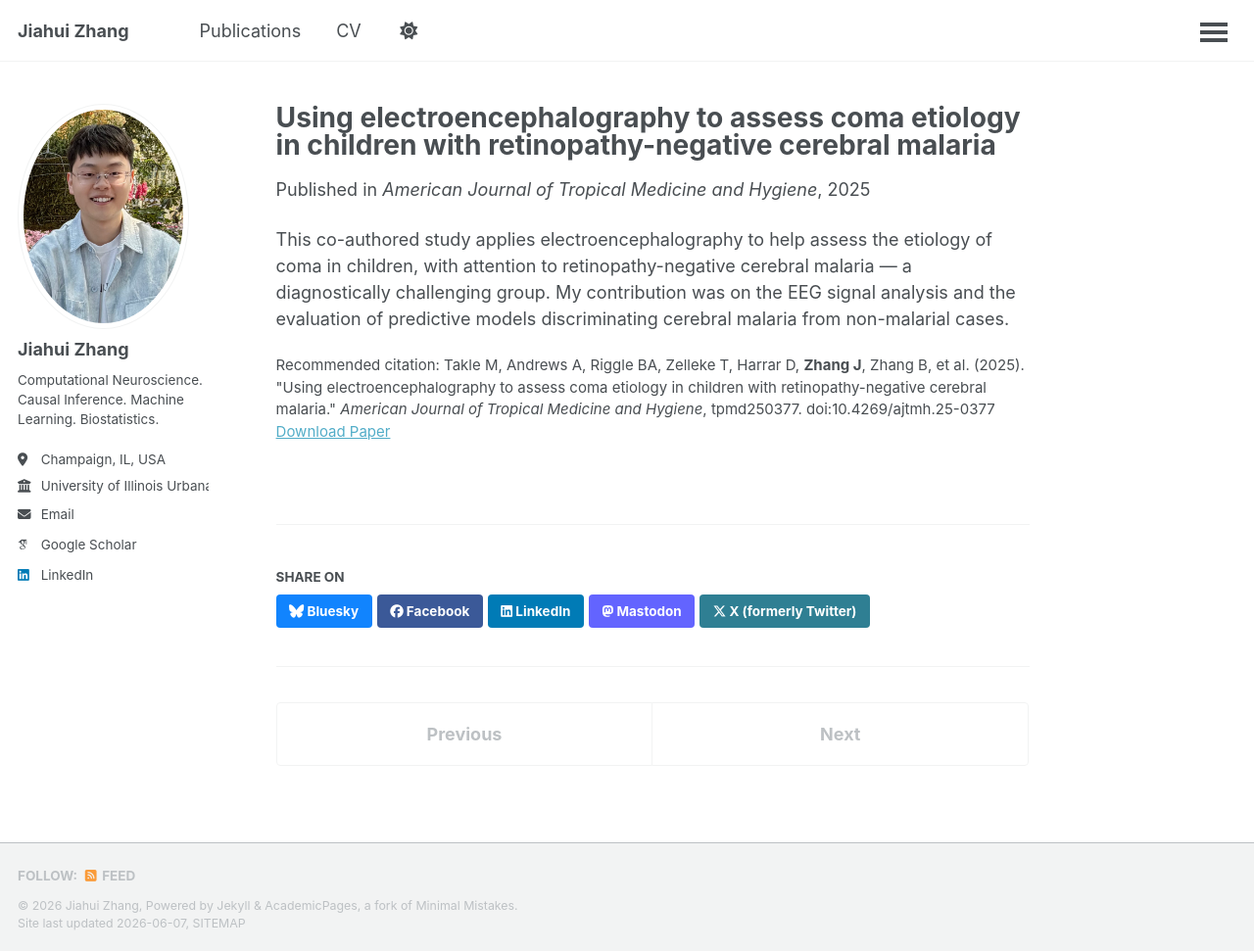
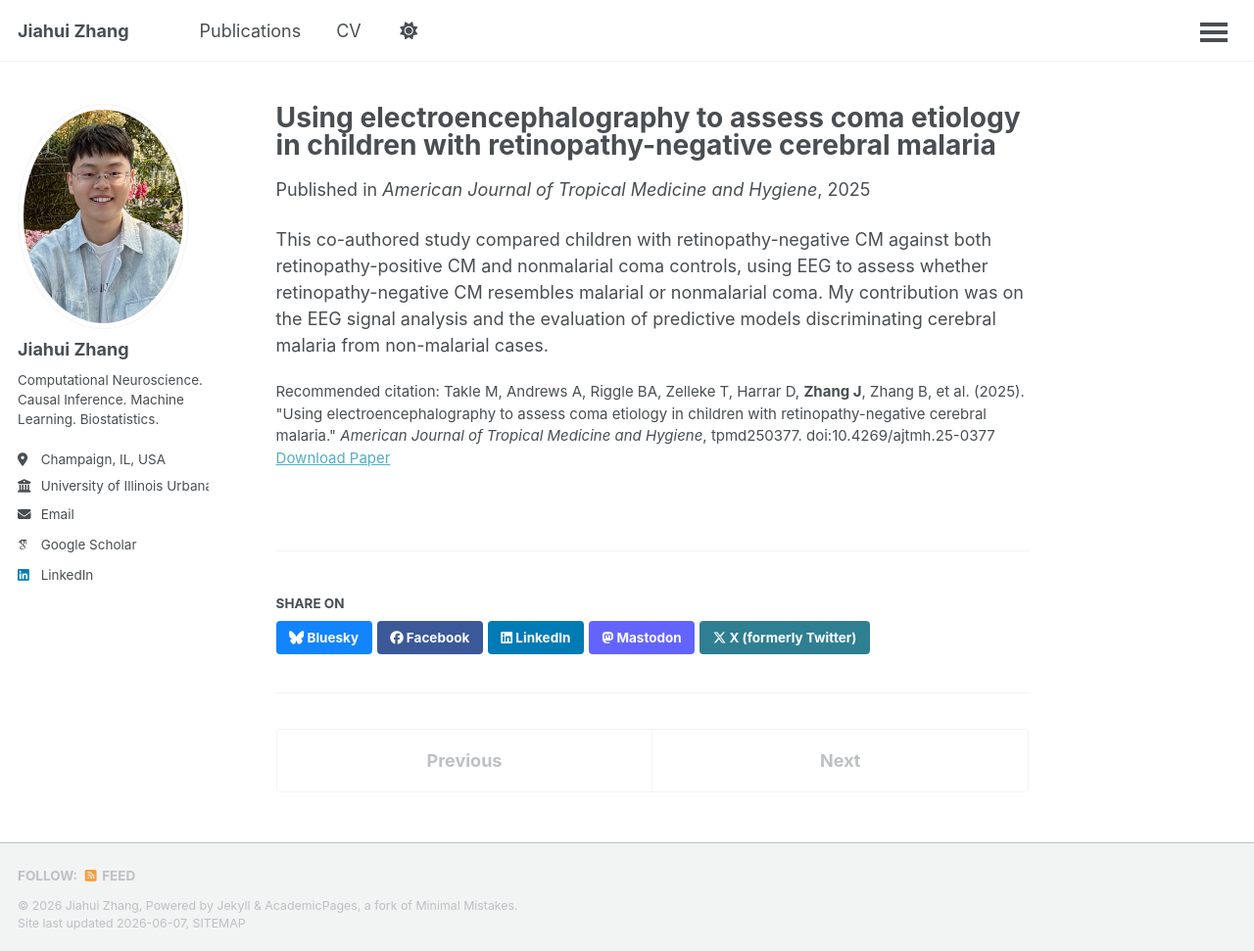
Before and after one commit to zjh688/zjh68688.github.io, a Jekyll site: the page built from _publications/2025-07-22-eeg-coma-etiology-ajtmh.md, in a window 1280 px wide and 971 px high. Shown: the whole window at 98% size. Built offline with Jekyll 4.4.1, drawn with Linux system fonts in a browser that asks for light colours; some web fonts are replaced; a script that is not in the unit is left out.

Commit message:
Update 2025-07-22-eeg-coma-etiology-ajtmh.md

```diff
--- a/_publications/2025-07-22-eeg-coma-etiology-ajtmh.md
+++ b/_publications/2025-07-22-eeg-coma-etiology-ajtmh.md
@@ -3,11 +3,11 @@ title: "Using electroencephalography to assess coma etiology in children with re
 collection: publications
 category: published
 permalink: /publication/2025-07-22-eeg-coma-etiology-ajtmh
-excerpt: 'Co-authored study applying EEG-based analysis to assess coma etiology, including retinopathy-negative cerebral malaria.'
+excerpt: 'Co-authored study compared children with retinopathy-negative CM against both retinopathy-positive CM and nonmalarial coma controls, using EEG to assess whether retinopathy-negative CM resembles malarial or nonmalarial coma.'
 date: 2025-07-22
 venue: 'American Journal of Tropical Medicine and Hygiene'
 paperurl: 'https://doi.org/10.4269/ajtmh.25-0377'
 citation: 'Takle M, Andrews A, Riggle BA, Zelleke T, Harrar D, <b>Zhang J</b>, Zhang B, et al. (2025). &quot;Using electroencephalography to assess coma etiology in children with retinopathy-negative cerebral malaria.&quot; <i>American Journal of Tropical Medicine and Hygiene</i>, tpmd250377. doi:10.4269/ajtmh.25-0377'
 ---
 
-This co-authored study applies electroencephalography to help assess the etiology of coma in children, with attention to retinopathy-negative cerebral malaria — a diagnostically challenging group. My contribution was on the EEG signal analysis and the evaluation of predictive models discriminating cerebral malaria from non-malarial cases.
+This co-authored study compared children with retinopathy-negative CM against both retinopathy-positive CM and nonmalarial coma controls, using EEG to assess whether retinopathy-negative CM resembles malarial or nonmalarial coma. My contribution was on the EEG signal analysis and the evaluation of predictive models discriminating cerebral malaria from non-malarial cases.
```
